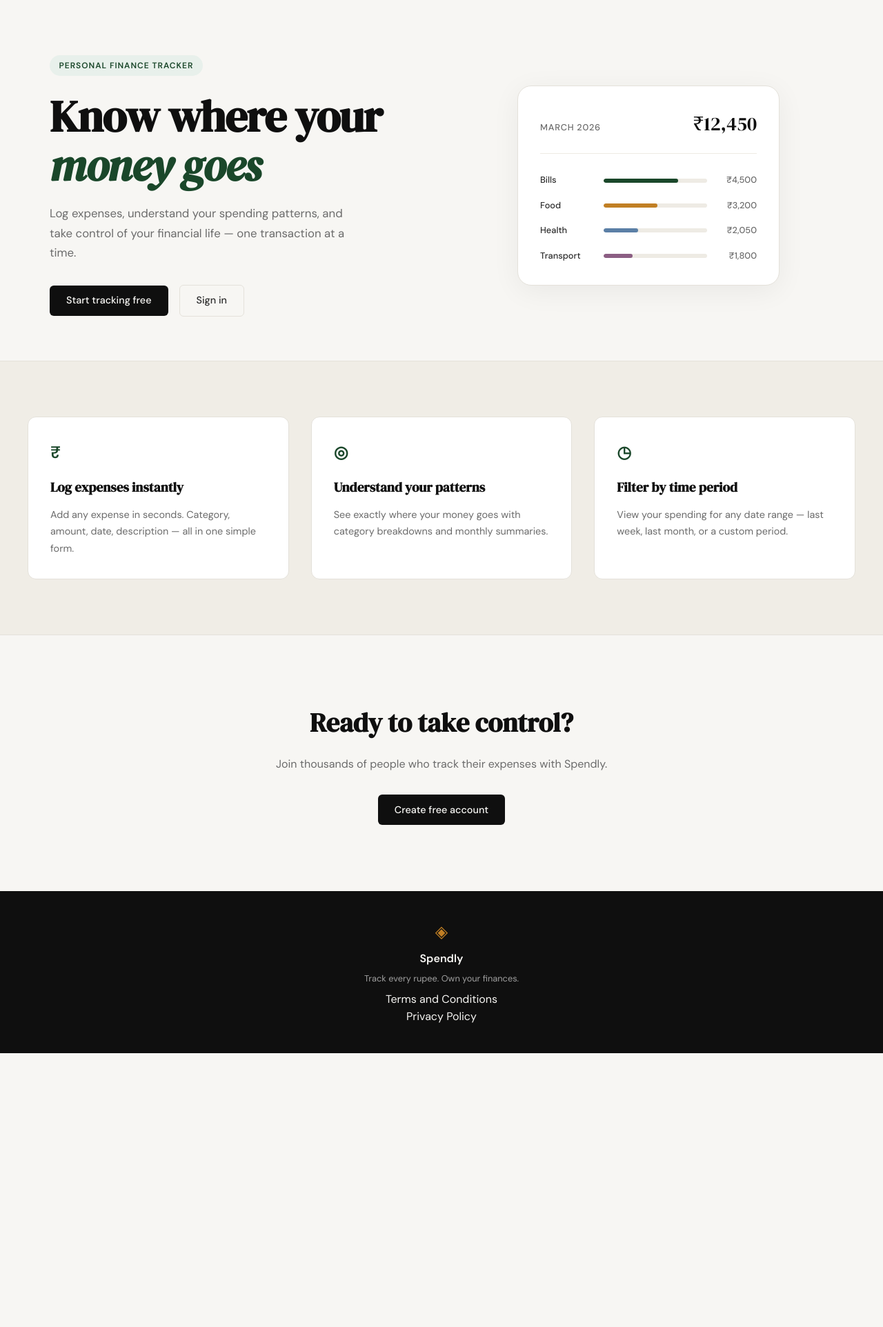
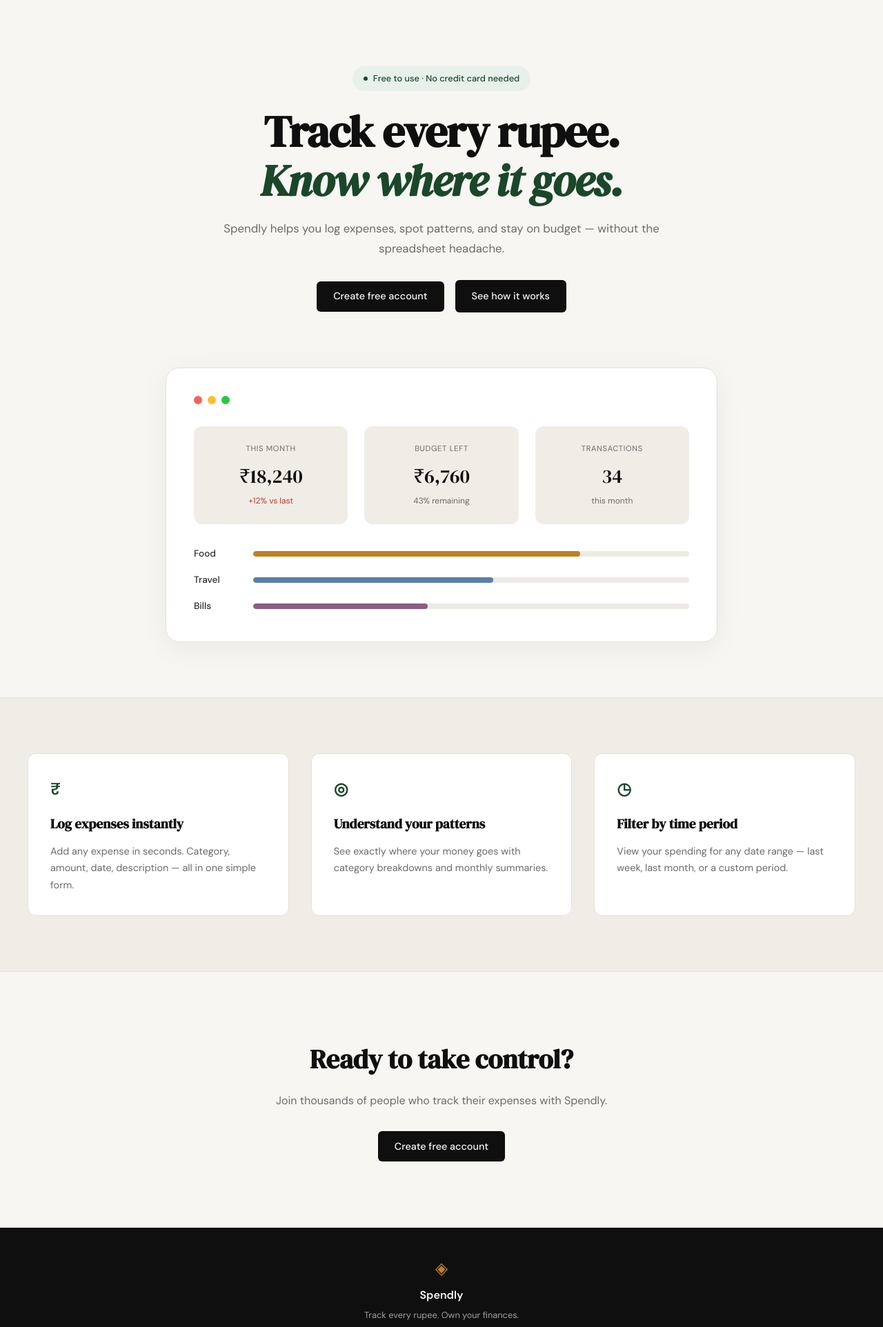
Before and after one commit to UditPanjiyar/Expense-Tracker, a Flask app: page / in a window 1280 px wide. Shown: the part 61-1985 px from the top of the page at 69% size. Before the commit the page ends 1588 px from the top, so only its background shows below. Run offline with Flask 3, Linux system fonts and the light colour scheme.

Commit message:
frontend style of hero section changed with the help of Image

```diff
--- a/static/css/style.css
+++ b/static/css/style.css
@@ -124,47 +124,61 @@ a { color: inherit; text-decoration: none; }
 /* ------------------------------------------------------------------ */
 
 .hero {
-    padding: 5rem 2rem 4rem;
-    display: grid;
-    grid-template-columns: 1fr 1fr;
-    gap: 4rem;
-    align-items: center;
-    max-width: var(--max-width);
+    padding: 6rem 2rem 2rem;
+    text-align: center;
+    max-width: 760px;
     margin: 0 auto;
 }
 
+.hero-content {
+    max-width: 100%;
+}
+
 .hero-badge {
-    display: inline-block;
+    display: inline-flex;
+    align-items: center;
+    gap: 0.5rem;
     background: var(--accent-light);
     color: var(--accent);
-    font-size: 0.75rem;
-    font-weight: 600;
-    letter-spacing: 0.08em;
-    text-transform: uppercase;
-    padding: 0.35rem 0.85rem;
+    font-size: 0.8rem;
+    font-weight: 500;
+    padding: 0.5rem 1rem;
     border-radius: 999px;
     margin-bottom: 1.5rem;
 }
 
+.badge-dot {
+    width: 6px;
+    height: 6px;
+    background: var(--accent);
+    border-radius: 50%;
+}
+
 .hero-title {
     font-family: var(--font-display);
-    font-size: clamp(2.5rem, 5vw, 4rem);
+    font-size: clamp(2.5rem, 5vw, 4.5rem);
     line-height: 1.1;
     letter-spacing: -0.02em;
     color: var(--ink);
     margin-bottom: 1.25rem;
 }
 
-.hero-title em {
+.hero-title .title-accent {
     font-style: italic;
     color: var(--accent);
+}
+
+.hero-actions {
+    display: flex;
+    gap: 1rem;
+    align-items: center;
+    justify-content: center;
 }
 
 .hero-subtitle {
     font-size: 1.05rem;
     color: var(--ink-muted);
     line-height: 1.7;
-    max-width: 460px;
     margin-bottom: 2rem;
 }
 
@@ -174,87 +188,136 @@ a { color: inherit; text-decoration: none; }
     align-items: center;
 }
 
+.btn-secondary {
+    display: inline-block;
+    background: var(--ink);
+    color: var(--paper);
+    padding: 0.75rem 1.5rem;
+    border-radius: var(--radius-sm);
+    font-family: var(--font-body);
+    font-size: 0.9rem;
+    font-weight: 500;
+    cursor: pointer;
+    border: none;
+    transition: background 0.2s;
+    text-decoration: none;
+}
+
+.btn-secondary:hover { background: var(--ink-soft); }
+
 /* ------------------------------------------------------------------ */
-/* Mock card (hero visual)                                             */
+/* Dashboard mock (hero visual)                                        */
 /* ------------------------------------------------------------------ */
 
-.hero-visual {
+.hero-dashboard-section {
+    padding: 3rem 2rem 5rem;
     display: flex;
     justify-content: center;
 }
 
-.mock-card {
+.dashboard-mock {
     background: var(--paper-card);
     border: 1px solid var(--border);
     border-radius: var(--radius-lg);
-    padding: 2rem;
+    padding: 2.5rem;
     width: 100%;
-    max-width: 380px;
+    max-width: 800px;
     box-shadow: 0 8px 40px rgba(0,0,0,0.06);
 }
 
-.mock-card-header {
-    display: flex;
-    justify-content: space-between;
-    align-items: baseline;
-    margin-bottom: 1.75rem;
-    padding-bottom: 1.25rem;
-    border-bottom: 1px solid var(--border-soft);
+.dashboard-header {
+    margin-bottom: 2rem;
 }
 
-.mock-label {
-    font-size: 0.8rem;
-    font-weight: 500;
+.window-dots {
+    display: flex;
+    gap: 0.5rem;
+}
+
+.dot {
+    width: 12px;
+    height: 12px;
+    border-radius: 50%;
+}
+
+.dot-red { background: #ff5f57; }
+.dot-yellow { background: #febc2e; }
+.dot-green { background: #28c840; }
+
+.dashboard-stats {
+    display: grid;
+    grid-template-columns: repeat(3, 1fr);
+    gap: 1.5rem;
+    margin-bottom: 2rem;
+}
+
+.stat-card {
+    background: var(--paper-warm);
+    border-radius: var(--radius-md);
+    padding: 1.5rem 1rem;
+    text-align: center;
+}
+
+.stat-label {
+    display: block;
+    font-size: 0.7rem;
     color: var(--ink-muted);
     text-transform: uppercase;
     letter-spacing: 0.06em;
+    margin-bottom: 0.5rem;
 }
 
-.mock-total {
+.stat-value {
+    display: block;
     font-family: var(--font-display);
     font-size: 1.75rem;
     color: var(--ink);
+    margin-bottom: 0.25rem;
 }
 
-.mock-bars { display: flex; flex-direction: column; gap: 1rem; }
-
-.mock-bar-row {
-    display: grid;
-    grid-template-columns: 80px 1fr 60px;
-    align-items: center;
-    gap: 0.75rem;
+.stat-change {
+    display: block;
+    font-size: 0.75rem;
 }
 
-.mock-cat {
-    font-size: 0.8rem;
+.stat-change.positive { color: var(--danger); }
+.stat-change.neutral { color: var(--ink-muted); }
+
+.dashboard-chart {
+    display: flex;
+    flex-direction: column;
+    gap: 1rem;
+}
+
+.chart-row {
+    display: grid;
+    grid-template-columns: 70px 1fr;
+    align-items: center;
+    gap: 1rem;
+}
+
+.chart-label {
+    font-size: 0.85rem;
     font-weight: 500;
     color: var(--ink-soft);
 }
 
-.mock-bar-track {
-    height: 6px;
+.chart-bar-track {
+    height: 8px;
     background: var(--border-soft);
     border-radius: 999px;
     overflow: hidden;
 }
 
-.mock-bar {
+.chart-bar {
     height: 100%;
-    background: var(--accent);
     border-radius: 999px;
     transition: width 0.6s ease;
 }
 
-.mock-bar-2 { background: var(--accent-2); }
-.mock-bar-3 { background: #5b7fa6; }
-.mock-bar-4 { background: #8b5e83; }
-
-.mock-amt {
-    font-size: 0.8rem;
-    font-weight: 500;
-    color: var(--ink-muted);
-    text-align: right;
-}
+.chart-bar-1 { background: var(--accent-2); }
+.chart-bar-2 { background: #5b7fa6; }
+.chart-bar-3 { background: #8b5e83; }
 
 /* ------------------------------------------------------------------ */
 /* Buttons                                                             */
--- a/templates/landing.html
+++ b/templates/landing.html
@@ -5,56 +5,69 @@
 {% block content %}
 
 <section class="hero">
-    <div class="hero-inner">
-        <div class="hero-badge">Personal Finance Tracker</div>
+    <div class="hero-content">
+        <div class="hero-badge">
+            <span class="badge-dot"></span>
+            Free to use · No credit card needed
+        </div>
         <h1 class="hero-title">
-            Know where your<br>
-            <em>money goes</em>
+            Track every rupee.<br>
+            <span class="title-accent">Know where it goes.</span>
         </h1>
         <p class="hero-subtitle">
-            Log expenses, understand your spending patterns,
-            and take control of your financial life —
-            one transaction at a time.
+            Spendly helps you log expenses, spot patterns, and stay
+            on budget — without the spreadsheet headache.
         </p>
         <div class="hero-actions">
-            <a href="{{ url_for('register') }}" class="btn-primary">Start tracking free</a>
-            <a href="{{ url_for('login') }}" class="btn-ghost">Sign in</a>
+            <a href="{{ url_for('register') }}" class="btn-primary">Create free account</a>
+            <a href="#how-it-works" class="btn-secondary">See how it works</a>
         </div>
     </div>
-    <div class="hero-visual">
-        <div class="mock-card">
-            <div class="mock-card-header">
-                <span class="mock-label">March 2026</span>
-                <span class="mock-total">₹12,450</span>
+</section>
+
+<section class="hero-dashboard-section">
+    <div class="dashboard-mock">
+        <div class="dashboard-header">
+            <div class="window-dots">
+                <span class="dot dot-red"></span>
+                <span class="dot dot-yellow"></span>
+                <span class="dot dot-green"></span>
             </div>
-            <div class="mock-bars">
-                <div class="mock-bar-row">
-                    <span class="mock-cat">Bills</span>
-                    <div class="mock-bar-track">
-                        <div class="mock-bar" style="width: 72%"></div>
-                    </div>
-                    <span class="mock-amt">₹4,500</span>
+        </div>
+        <div class="dashboard-stats">
+            <div class="stat-card">
+                <span class="stat-label">This month</span>
+                <span class="stat-value">₹18,240</span>
+                <span class="stat-change positive">+12% vs last</span>
+            </div>
+            <div class="stat-card">
+                <span class="stat-label">Budget left</span>
+                <span class="stat-value">₹6,760</span>
+                <span class="stat-change neutral">43% remaining</span>
+            </div>
+            <div class="stat-card">
+                <span class="stat-label">Transactions</span>
+                <span class="stat-value">34</span>
+                <span class="stat-change neutral">this month</span>
+            </div>
+        </div>
+        <div class="dashboard-chart">
+            <div class="chart-row">
+                <span class="chart-label">Food</span>
+                <div class="chart-bar-track">
+                    <div class="chart-bar chart-bar-1" style="width: 75%"></div>
                 </div>
-                <div class="mock-bar-row">
-                    <span class="mock-cat">Food</span>
-                    <div class="mock-bar-track">
-                        <div class="mock-bar mock-bar-2" style="width: 52%"></div>
-                    </div>
-                    <span class="mock-amt">₹3,200</span>
+            </div>
+            <div class="chart-row">
+                <span class="chart-label">Travel</span>
+                <div class="chart-bar-track">
+                    <div class="chart-bar chart-bar-2" style="width: 55%"></div>
                 </div>
-                <div class="mock-bar-row">
-                    <span class="mock-cat">Health</span>
-                    <div class="mock-bar-track">
-                        <div class="mock-bar mock-bar-3" style="width: 33%"></div>
-                    </div>
-                    <span class="mock-amt">₹2,050</span>
-                </div>
-                <div class="mock-bar-row">
-                    <span class="mock-cat">Transport</span>
-                    <div class="mock-bar-track">
-                        <div class="mock-bar mock-bar-4" style="width: 28%"></div>
-                    </div>
-                    <span class="mock-amt">₹1,800</span>
+            </div>
+            <div class="chart-row">
+                <span class="chart-label">Bills</span>
+                <div class="chart-bar-track">
+                    <div class="chart-bar chart-bar-3" style="width: 40%"></div>
                 </div>
             </div>
         </div>
```
